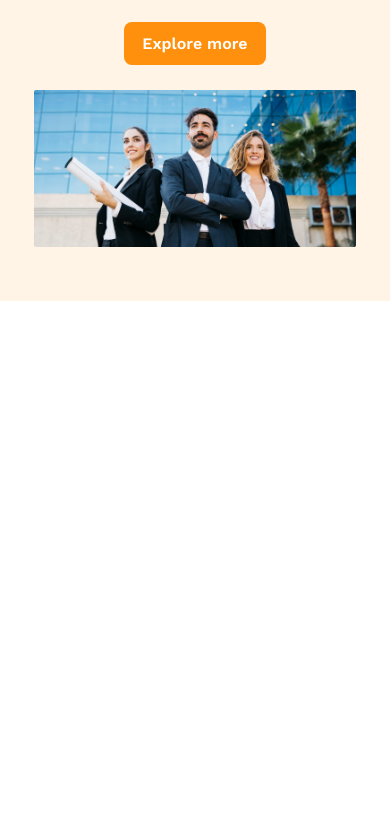
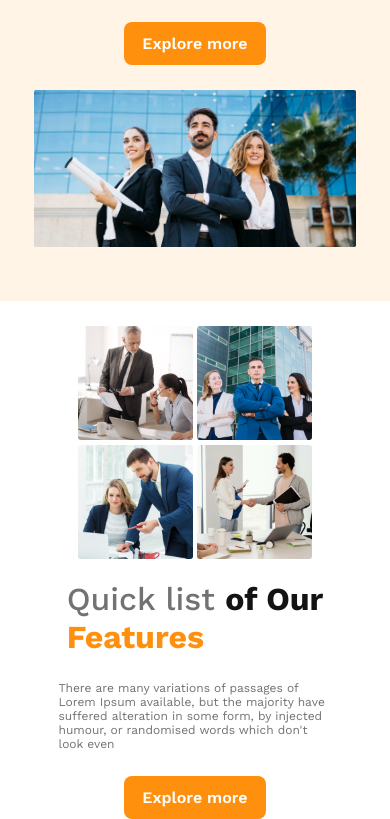
Before and after one commit to junayet4o12/g3-architects, a plain HTML site: page index.html in a window 390 px wide. Shown: the part 325-1144 px from the top of the page. Before the commit the page ends 844 px from the top, so only its background shows below. Drawn offline with nearby package versions, Linux system fonts and the light colour scheme.

Commit message:
team content added

```diff
--- a/index.css
+++ b/index.css
@@ -51,7 +51,8 @@ nav li {
     font-weight: 500;
     font-size: 1rem;
 }
-.li{
+
+.li {
     margin-right: 30px;
 }
 
@@ -93,10 +94,79 @@ nav li a {
     width: 92%;
     height: 100%;
 }
+/* team start */
+main{
+    margin: 0px auto;
+}
+.team-img {
+    margin-top: 25px;
+    width: 48.5%;
+    display: grid;
+    grid-template-columns: repeat(2, 1fr);
+    row-gap: 2%;
+    column-gap: 2%;
+    justify-content: center;
+    align-items: center;
+}
+.team-contain{
+    width: 48.5%;
+}
+
+.team-img img {
+    width: 100%;
+    height: 100%;
+}
+.team-container{
+    display: flex;
+    align-items: center;
+    gap: 3%;
+
+}
+.team-title{
+    margin-top: 25px;
+    color: #727272;
+    font-size: 2rem;
+    font-weight: 500;
+}
+.team-desctiption{
+    margin-top: 25px;
+    color: #727272;
+
+font-size: 0.75rem;
+
+font-weight: 400;
+width: 70%;
+
+}
+
+
 /* for tablet or medium device*/
 
 @media screen and (max-width:992px) {
 
+    .team-img {
+        width: 60%;
+
+    }
+    .team-contain{
+        width:100%;
+        display: flex;
+        flex-direction: column;
+        justify-content: center;
+        align-items: center;
+
+    }
+
+
+
+
+
+    .team-container{
+        display: flex;
+       flex-direction: column;
+        gap: 3%;
+
+    }
 }
 
 /* mobile devices */
@@ -111,7 +181,8 @@ nav li a {
         margin-top: 25px;
         font-size: 2rem;
     }
-    nav{
+
+    nav {
         flex-direction: column;
         gap: 25px;
     }
--- a/index.html
+++ b/index.html
@@ -40,7 +40,34 @@
             <img class="banner-img" src="images/banner.png" alt="">
         </div>
     </header>
-    <main></main>
+
+    <!-- header end -->
+
+
+    <main>
+
+        <!-- feature section start -->
+
+        <section class="team-container">
+
+            <div class="team-img">
+                <img src="images/team1.png" alt="">
+                <img src="images/team2.png" alt="">
+                <img src="images/team3.png" alt="">
+                <img src="images/team4.png" alt="">
+            </div>
+            <div class="team-contain">
+
+                <h3 class="team-title">Quick list <span style="color: #131313; font-weight: 700;">of Our</span> <br> <span style="color: #FF900E;; font-weight: 700;">Features</span></h3>
+                <p class="team-desctiption">There are many variations of passages of Lorem Ipsum available, but the
+                    majority have suffered alteration in some form, by injected humour, or randomised words which don't
+                    look even</p>
+
+                <button class="btn-primary">Explore more</button>
+            </div>
+
+        </section>
+    </main>
     <footer></footer>
 </body>
 
```
